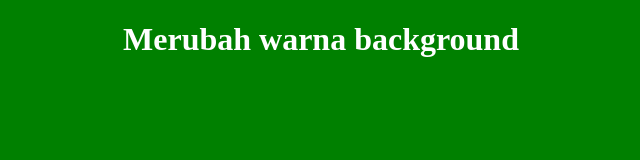
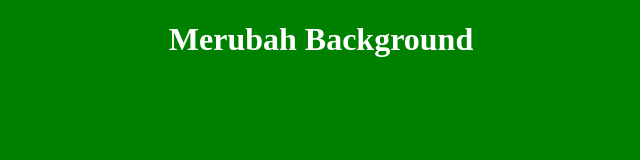
Before and after one commit to anfi3281/Anfee-Dev-CSS, a plain HTML site: page index.html in a window 1280 px wide. Shown: the whole page, without its empty margins (319-959 px from the left). Drawn offline with Linux system fonts and the light colour scheme.

```diff
--- a/index.html
+++ b/index.html
@@ -1,10 +1,10 @@
 <!DOCTYPE html>
 <html>
     <head>
-        <title>Belar merubah warna background</title>
+        <title>Belajar merubah background</title>
         <link rel="stylesheet" type="text/css" href="style.css">
     </head>
     <body>
-        <h1>Merubah warna background</h1>
+        <h1>Merubah Background</h1>
     </body>
 </html>
--- a/style.css
+++ b/style.css
@@ -1,5 +1,5 @@
 body{
     background: green;
-    color :white;
+    color: white;
     text-align: center;
 }
```
